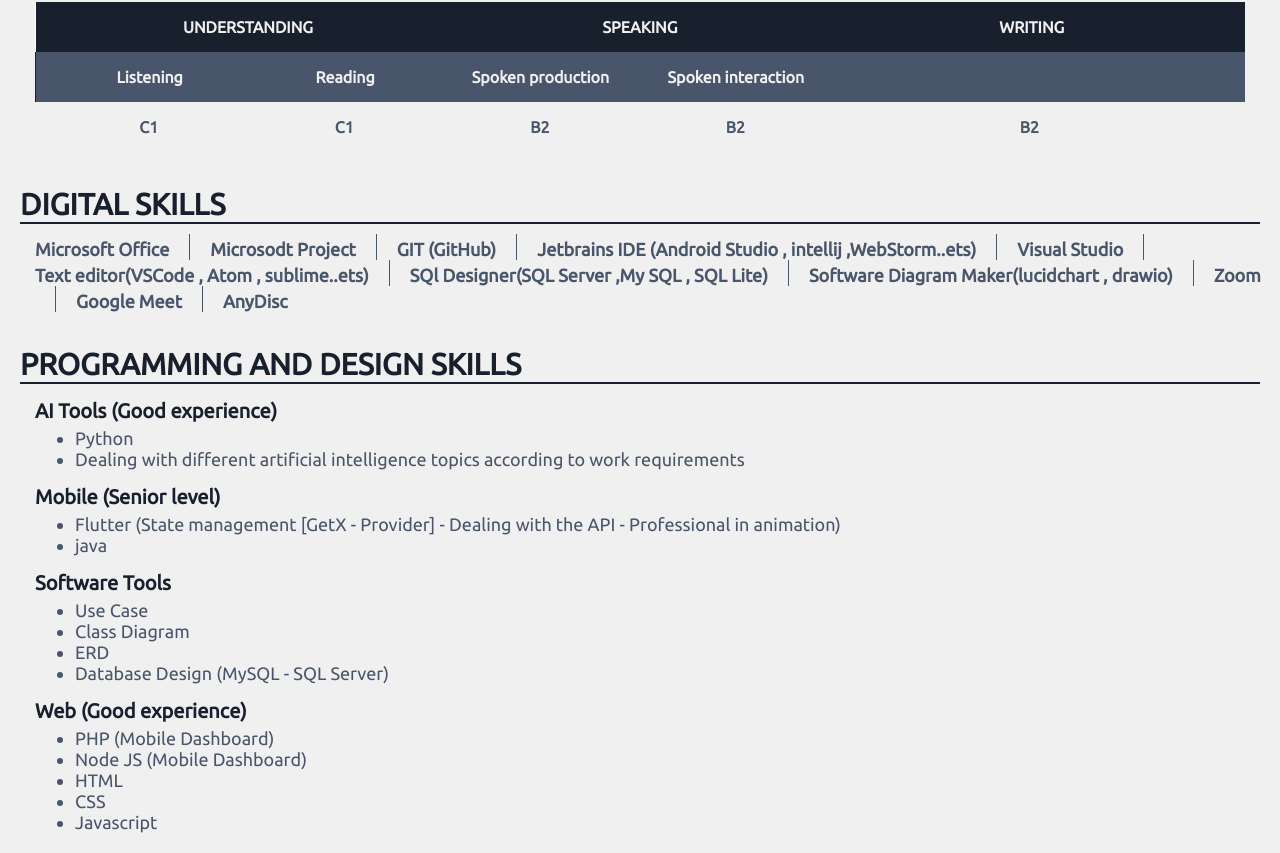
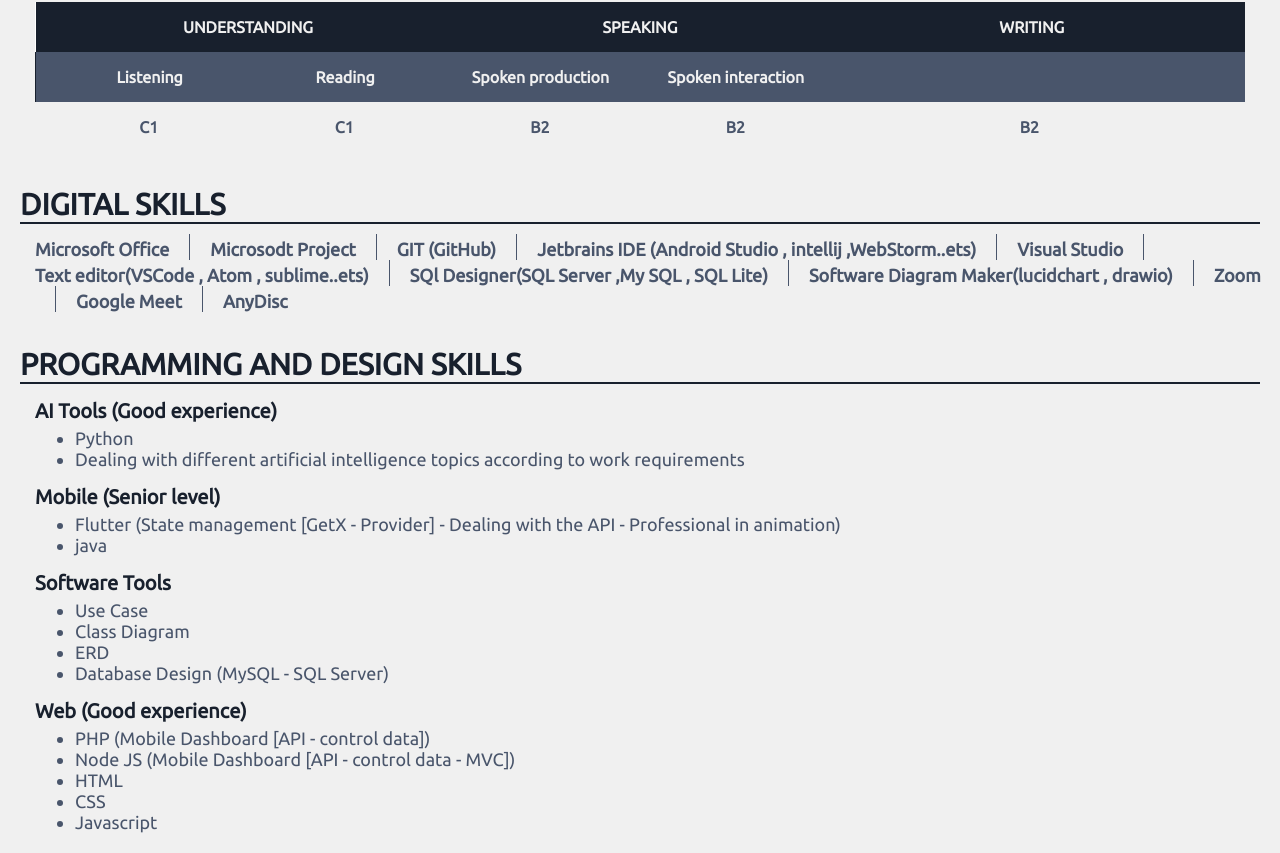
Before and after one commit to fadi-hadad/fadi-hadad.github.io, a plain HTML site: page index.html in a window 1280 px wide. Shown: the part 3123-3976 px from the top of the page. Drawn offline with Linux system fonts and the light colour scheme.

Commit message:
Add files via upload

```diff
--- a/index.html
+++ b/index.html
@@ -474,8 +474,8 @@
             <div class="sub-section  animated-left">
                 <div class="sub-section-title">Web (Good experience)</div>
                 <ul class="sub-section-sub-title normal">
-                    <li>PHP (Mobile Dashboard)</li>
-                    <li>Node JS (Mobile Dashboard)</li>
+                    <li>PHP (Mobile Dashboard [API - control data])</li>
+                    <li>Node JS (Mobile Dashboard [API - control data - MVC])</li>
                     <li>HTML</li>
                     <li>CSS</li>
                     <li>Javascript</li>
```
